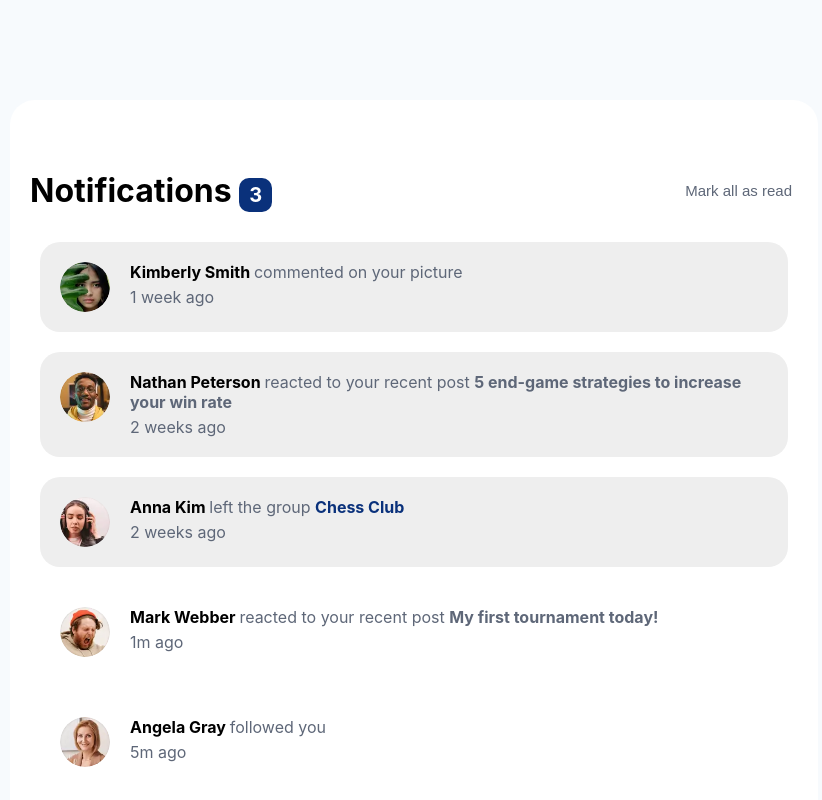
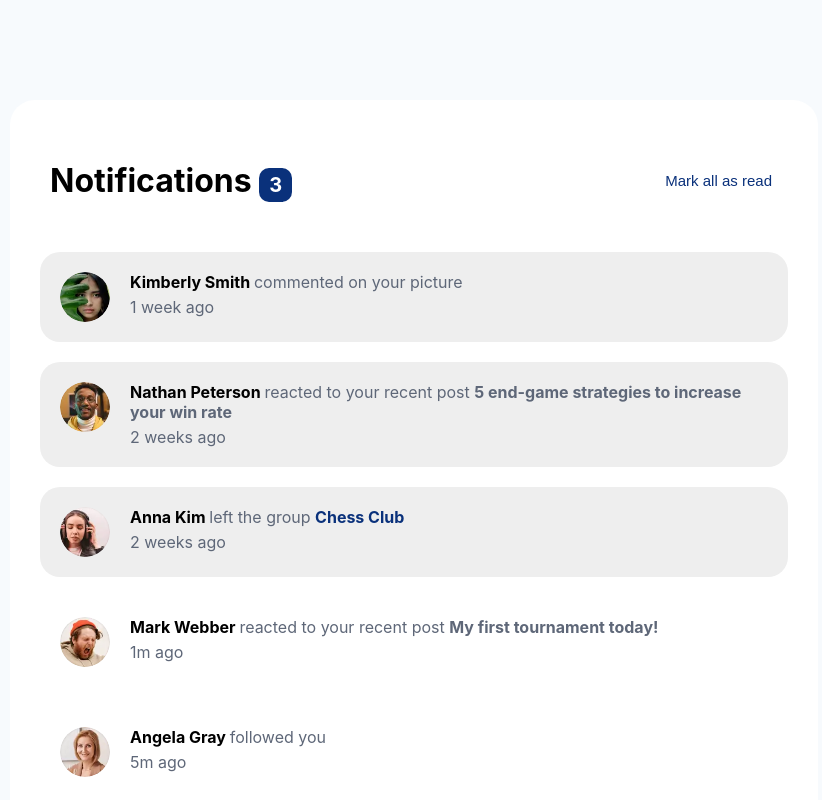
Before and after one commit to ayman-alkhatib/notifications-list-react, a React (Create React App) app: page / in a window 1280 px wide. In both pictures the pointer is over the button "Mark all as read". Shown: the top 800 px of the page, without its empty margins (226-1048 px from the left). Built offline with nearby package versions, Linux system fonts and the light colour scheme.

Commit message:
add hover effect

```diff
--- a/src/App.module.css
+++ b/src/App.module.css
@@ -7,13 +7,15 @@
 
 .container {
     margin-top: 100px;
-    padding: 50px 20px;
+    padding: 20px;
     background-color: hsl(0, 0%, 100%);
     width: 60%;
     border-radius: 25px;
 }
 
 .header {
+    padding: 20px;
+
     display: flex;
     justify-content: space-between;
     align-items: center;
@@ -42,6 +44,10 @@
 
 }
 
+.header button:hover {
+    color: hsl(219, 85%, 26%);
+}
+
 
 @media screen and (max-width:690px) {
     .container {
--- a/src/components/Notification.module.css
+++ b/src/components/Notification.module.css
@@ -7,18 +7,12 @@
     margin: 10px;
 }
 
-
-
-
-
 .textBox {
     display: flex;
     flex-direction: column;
     gap: 5px;
     align-items: flex-start;
 }
-
-
 
 .notificationType {
     color: hsl(219, 12%, 42%);
@@ -49,3 +43,18 @@
     height: 10px;
     border-radius: 25px;
 }
+
+.username:hover {
+    color: hsl(219, 85%, 26%);
+    cursor: pointer;
+}
+
+.target:hover {
+    color: hsl(219, 85%, 26%);
+    cursor: pointer;
+}
+
+.notification p:hover {
+    background-color: #eee;
+    cursor: pointer;
+}
```
